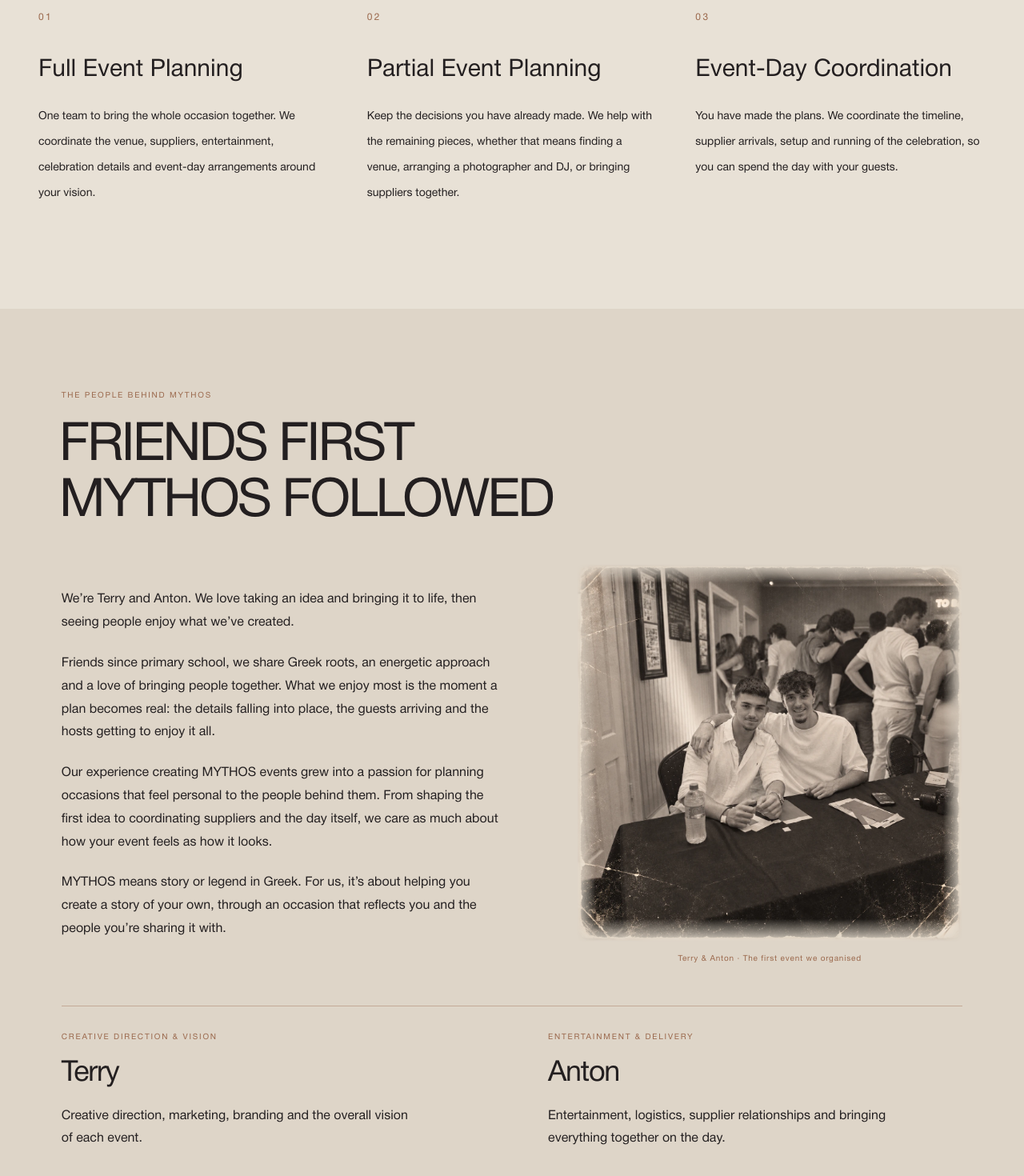
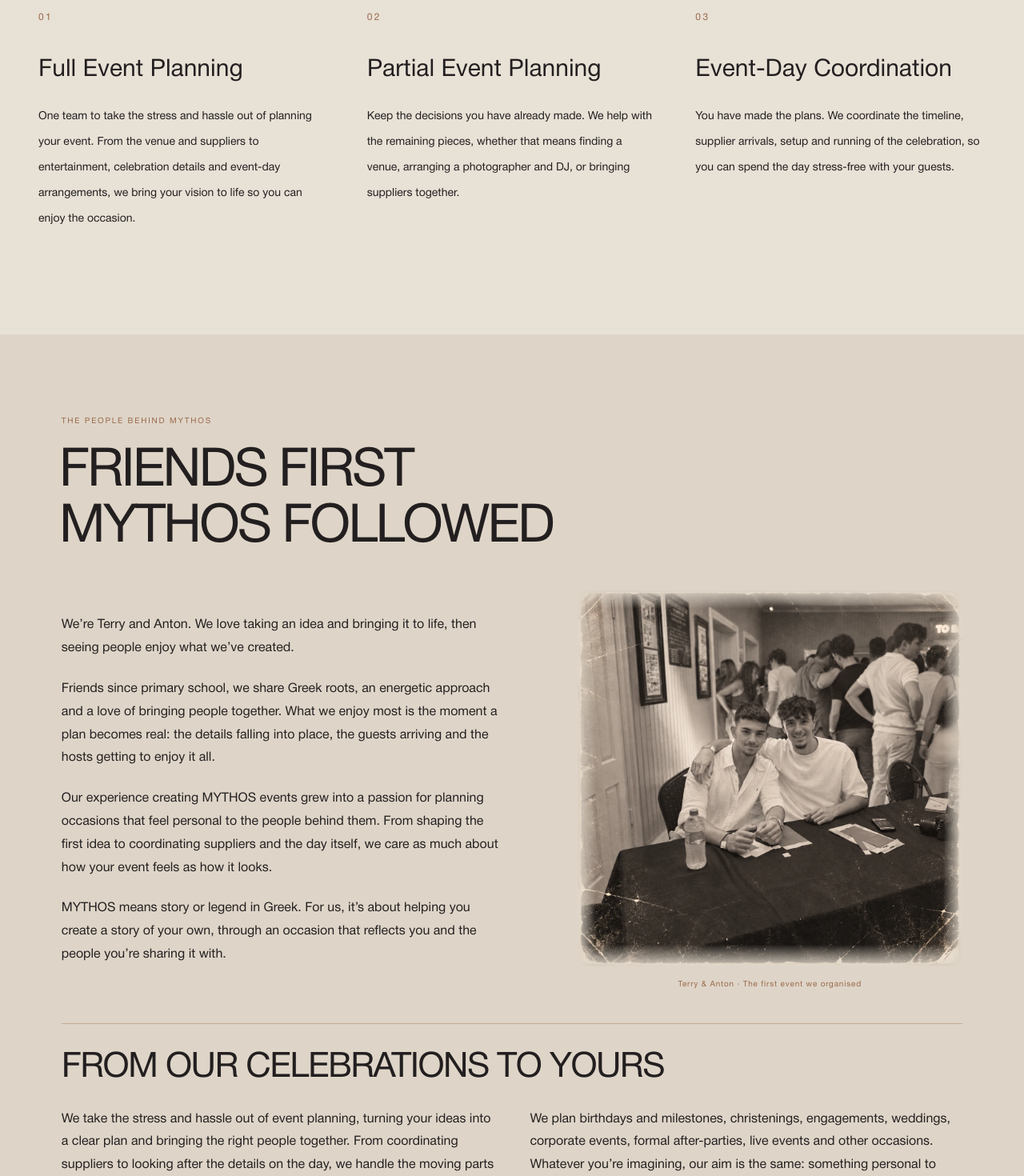
Before and after one commit to Michaelminas/Mythos_wesite-7-11-2025, a Next.js app: page /planning in a window 1280 px wide. Shown: the part 2700-4170 px from the top of the page at 80% size. Built offline with nearby package versions, Linux system fonts and the light colour scheme; a web font is replaced by a local one.

Commit message:
Emphasize stress-free Planning services and simplify About and footer

```diff
--- a/app/planning/About.tsx
+++ b/app/planning/About.tsx
@@ -12,13 +12,9 @@ export default function About() {
       </div>
       <figure className={styles.founderPhoto}><img src="/planning/terry-anton-first-event.webp" alt="Terry and Anton together at the first event they organised" width={1268} height={1241} loading="lazy" /><figcaption>Terry &amp; Anton · The first event we organised</figcaption></figure>
     </div>
-    <div className={styles.founders}>
-      <article><p className={styles.eyebrow}>Creative direction &amp; vision</p><h3>Terry</h3><p>Creative direction, marketing, branding and the overall vision of each event.</p></article>
-      <article><p className={styles.eyebrow}>Entertainment &amp; delivery</p><h3>Anton</h3><p>Entertainment, logistics, supplier relationships and bringing everything together on the day.</p></article>
-    </div>
     <div className={styles.nextChapter}>
       <h3>FROM OUR CELEBRATIONS TO YOURS</h3>
-      <div><p>We both shape the planning and decisions behind every event. Our different strengths help us turn your ideas into a clear plan, bring the right people together and look after the details along the way.</p><p>We plan birthdays and milestones, christenings, engagements, weddings, corporate events, formal after-parties, live events and other occasions. Whatever you’re imagining, our aim is the same: something personal to you, thoughtfully organised, so you can be present and enjoy it.</p><a href="#enquiry">Let’s plan your event</a></div>
+      <div><p>We take the stress and hassle out of event planning, turning your ideas into a clear plan and bringing the right people together. From coordinating suppliers to looking after the details on the day, we handle the moving parts so you can relax and enjoy the celebration with your guests.</p><p>We plan birthdays and milestones, christenings, engagements, weddings, corporate events, formal after-parties, live events and other occasions. Whatever you’re imagining, our aim is the same: something personal to you, thoughtfully organised, so you can be present and enjoy it.</p><a href="#enquiry">Let’s plan your event</a></div>
     </div>
   </section>;
 }
--- a/app/planning/page.tsx
+++ b/app/planning/page.tsx
@@ -12,7 +12,7 @@ const services = [
     number: "01",
     title: "Full Event Planning",
     description:
-      "One team to bring the whole occasion together. We coordinate the venue, suppliers, entertainment, celebration details and event-day arrangements around your vision.",
+      "One team to take the stress and hassle out of planning your event. From the venue and suppliers to entertainment, celebration details and event-day arrangements, we bring your vision to life so you can enjoy the occasion.",
   },
   {
     number: "02",
@@ -24,7 +24,7 @@ const services = [
     number: "03",
     title: "Event-Day Coordination",
     description:
-      "You have made the plans. We coordinate the timeline, supplier arrivals, setup and running of the celebration, so you can spend the day with your guests.",
+      "You have made the plans. We coordinate the timeline, supplier arrivals, setup and running of the celebration, so you can spend the day stress-free with your guests.",
   },
 ];
 
@@ -520,9 +520,6 @@ export default function PlanningPage() {
           <div className="mx-auto flex max-w-7xl flex-col justify-between gap-8 md:flex-row md:items-end">
             <div>
               <PlanningBrand />
-              <p className="mt-5 text-sm text-[#DED5C8]">
-                Every detail considered · Every moment remembered
-              </p>
             </div>
 
             <div className="text-sm leading-8">
```
